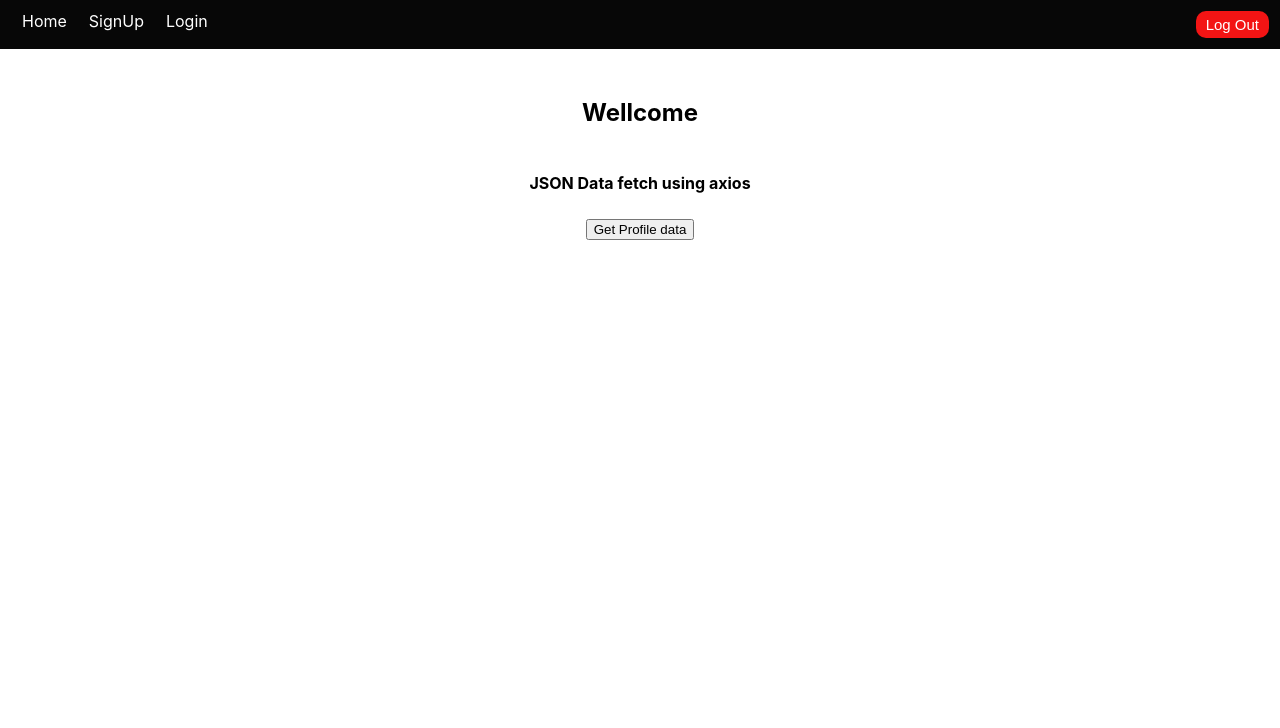
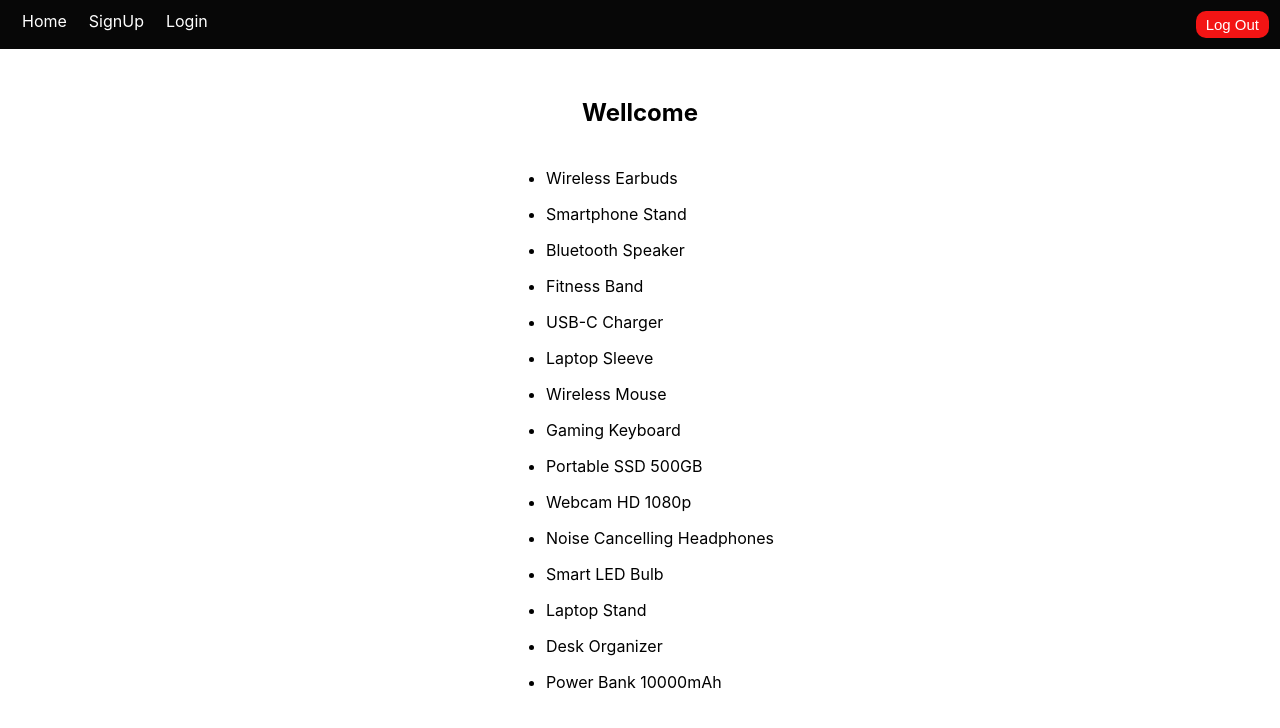
Before and after one commit to arkade99/BasicAppEcom, a React (Vite) app: page /home in a window 1280 px wide. Shown: the top 728 px of the page. Built offline with nearby package versions, Linux system fonts and the light colour scheme; data requests are answered from the project's data file; sample sign-in values are in the browser's storage.

Commit message:
Fetch product data in home

```diff
--- a/src/components/FetchData.jsx
+++ b/src/components/FetchData.jsx
@@ -3,7 +3,7 @@ import axios from "axios";
 export const FetchUserData = async () => {
   try {
     const response = await axios.get("http://localhost:3000/user");
-    console.log("Fetch Data ", response);
+    // console.log("Fetch Data ", response);
     return response.data;
   } catch (error) {
     console.log("Fetch Data Error", error);
@@ -15,7 +15,6 @@ export const FetchUserData = async () => {
 export const FetchDataProducts = async () => {
   try {
     const response = await axios.get("http://localhost:3000/products");
-    console.log("Fetch Data ", response);
     return response.data;
   } catch (error) {
     console.log("Fetch Data Error", error);
--- a/src/components/Header.jsx
+++ b/src/components/Header.jsx
@@ -1,5 +1,5 @@
 import React from "react";
-import { Nav, Navbar, Container, Button } from "react-bootstrap";
+import { Navbar, Container, Button } from "react-bootstrap";
 import { useNavigate } from "react-router-dom";
 
 function Header() {
--- a/src/components/Home.jsx
+++ b/src/components/Home.jsx
@@ -1,43 +1,40 @@
-import axios from "axios";
 import React, { useEffect, useState } from "react";
-import { Button } from "react-bootstrap";
 import { useNavigate } from "react-router-dom";
+import { FetchDataProducts } from "./FetchData";
 
 const Home = () => {
+  const [allProducts, setAllProducts] = useState(null);
   const navigate = useNavigate();
+  const token = JSON.parse(localStorage.getItem("Current_User"));
   useEffect(() => {
-    const token = JSON.parse(localStorage.getItem("Current_User"));
     if (token == null) {
       alert("Please Log in"), navigate("/login");
+    } else {
+      const getProductData = async () => {
+        try {
+          const result = await FetchDataProducts();
+          console.log("allProductsresult", result);
+          setAllProducts(result);
+        } catch (error) {
+          console.error("Failed to fetch data", error);
+        }
+      };
+      getProductData();
     }
   }, []);
-  const [apiData, setApiData] = useState();
-  const getProfileData = () => {
-    axios
-      .get("http://localhost:3000/user")
-      .then((response) => {
-        // console.log(response.data);
-        console.log("Response is", response);
-        setApiData(response.data);
-      })
-      .catch((error) => {
-        console.log("Error ", error);
-      });
-  };
-  console.log("ApiData: ", apiData);
+
   return (
     <>
       <div className="main-page">
         <h2>Wellcome</h2>
-        <h4>JSON Data fetch using axios</h4>
-        <Button onClick={getProfileData} variant="primary">
-          Get Profile data
-        </Button>
-        {apiData && (
-          <ul>
-            <li>Name: {apiData[0].name}</li>
-          </ul>
-        )}
+        <div>
+          {allProducts &&
+            allProducts.map((product) => (
+              <ul key={product.id}>
+                <li>{product.name}</li>
+              </ul>
+            ))}
+        </div>
       </div>
     </>
   );
--- a/src/components/Login.jsx
+++ b/src/components/Login.jsx
@@ -5,7 +5,6 @@ import { useNavigate } from "react-router-dom";
 import { FetchUserData } from "./FetchData";
 
 const Login = () => {
-  //const [formData, setFormData] = useState({ email: "", password: "" });
   const [inputEmail, setInputEmail] = useState("");
   const [inputPassword, setInputPassword] = useState("");
   const [message, setMessage] = useState("");
```
Also changed, not shown: src/components/Authentication.jsx (+6 -1 lines).
